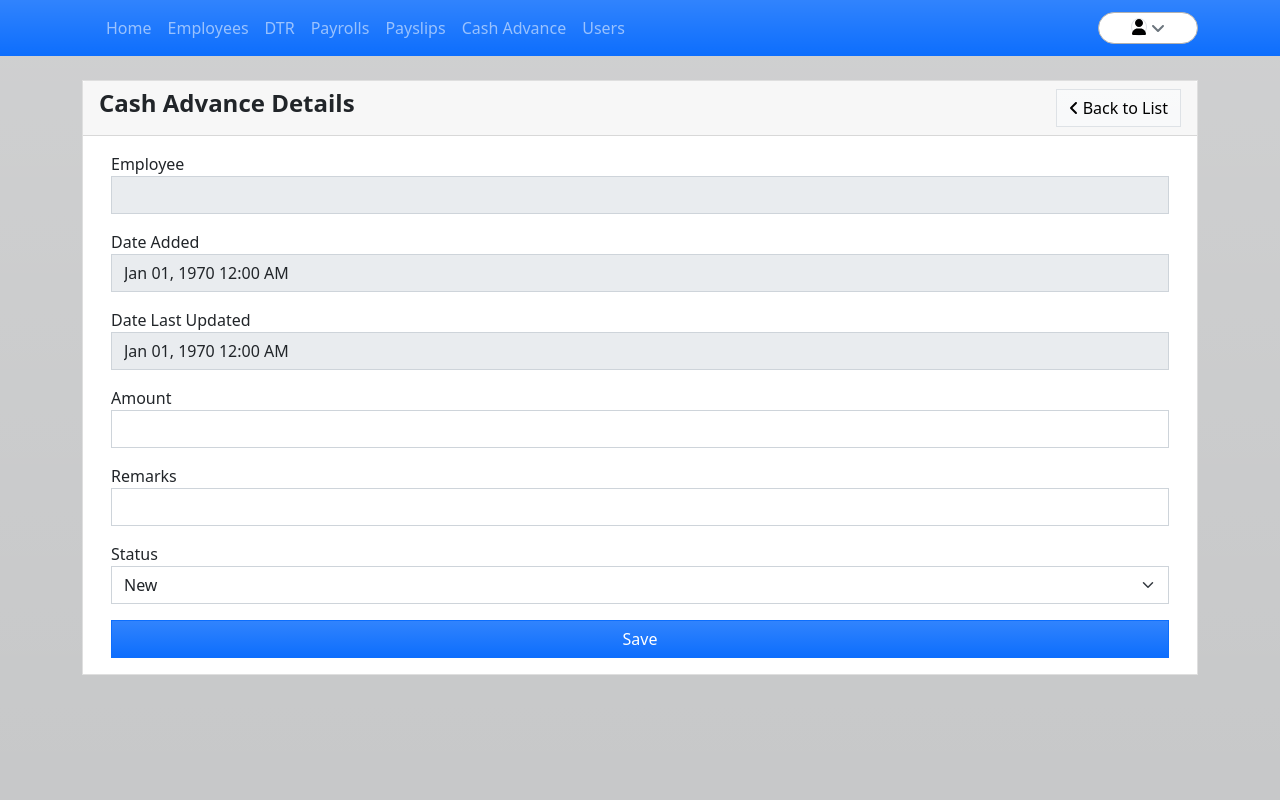
After one commit to binaryjc/attendance-payroll, a CodeIgniter 4 app: the page made by app/Views/pages/cashadvance/edit.php in a window 1280 px wide. The commit adds this page. Run offline with PHP 8.4 and a stand-in for CodeIgniter, Linux system fonts and the light colour scheme; the template is opened without the code that fills it, so the values that code supplies are empty; some libraries are stand-ins or nearby versions.

Commit message:
Cash advance

```diff
--- a/app/Views/layouts/main.php
+++ b/app/Views/layouts/main.php
@@ -48,7 +48,7 @@
 <body class="bg-dark bg-gradient bg-opacity-25">
     <nav class="navbar navbar-expand-md navbar-dark bg-primary bg-gradient">
     <div class="container">
-        <a class="navbar-brand" href="https://sourcecodester.com"><?= env('short_name') ?></a>
+        <a class="navbar-brand" href="<?=base_url()?>"><?= env('short_name') ?></a>
         <button class="navbar-toggler" type="button" data-bs-toggle="collapse" data-bs-target="#navbarSupportedContent" aria-controls="navbarSupportedContent" aria-expanded="false" aria-label="Toggle navigation">
         <span class="navbar-toggler-icon"></span>
         </button>
@@ -57,12 +57,11 @@
             <li class="nav-item">
                 <a class="nav-link <?= isset($page_title) && $page_title == 'Home' ? 'active' : '' ?>" aria-current="page" href="<?= base_url() ?>">Home</a>
             </li>
-            <li><a class="nav-link <?= isset($page_title) && $page_title == 'Departments' ? 'active' : '' ?>" href="<?= base_url('Main/departments') ?>">Departments</a></li>
-            <li><a class="nav-link <?= isset($page_title) && $page_title == 'Designations' ? 'active' : '' ?>" href="<?= base_url('Main/designations') ?>">Designations</a></li>
             <li><a class="nav-link <?= isset($page_title) && $page_title == 'Employees' ? 'active' : '' ?>" href="<?= base_url('Main/employees') ?>">Employees</a></li>
-            <li><a class="nav-link <?= isset($page_title) && $page_title == 'Employees' ? 'active' : '' ?>" href="<?= base_url('Attendance/employee_dtr_table') ?>">DTR</a></li>
+            <li><a class="nav-link <?= isset($page_title) && $page_title == 'Attendance' ? 'active' : '' ?>" href="<?= base_url('Attendance/employee_dtr_table') ?>">DTR</a></li>
             <li><a class="nav-link <?= isset($page_title) && $page_title == 'Payrolls' ? 'active' : '' ?>" href="<?= base_url('Main/payrolls') ?>">Payrolls</a></li>
             <li><a class="nav-link <?= isset($page_title) && $page_title == 'Payslips' ? 'active' : '' ?>" href="<?= base_url('Main/payslips') ?>">Payslips</a></li>
+            <li><a class="nav-link <?= isset($page_title) && $page_title == 'Cash Advance' ? 'active' : '' ?>" href="<?= base_url('Main/cash_advance') ?>">Cash Advance</a></li>
             <li><a class="nav-link <?= isset($page_title) && $page_title == 'Users' ? 'active' : '' ?>" href="<?= base_url('Main/users') ?>">Users</a></li>
         </ul>
         <div class="dropdown">
--- /dev/null
+++ b/app/Views/pages/cashadvance/edit.php
@@ -0,0 +1,66 @@
+<?= $this->extend('layouts/main') ?>
+
+<?= $this->section('content') ?>
+<div class="card rounded-0">
+    <div class="card-header">
+        <div class="d-flex w-100 justify-content-between">
+            <div class="col-auto">
+                <div class="card-title h4 mb-0 fw-bolder">Cash Advance Details</div>
+            </div>
+            <div class="col-auto">
+                <a href="<?= base_url('Main/cash_advance') ?>" class="btn btn btn-light bg-gradient border rounded-0"><i class="fa fa-angle-left"></i> Back to List</a>
+            </div>
+        </div>
+    </div>
+    <div class="card-body">
+        <div class="container-fluid">
+            <form action="<?= base_url('Main/cash_advance_update') ?>" method="POST">
+                <?php if($session->getFlashdata('error')): ?>
+                    <div class="alert alert-danger rounded-0">
+                        <?= $session->getFlashdata('error') ?>
+                    </div>
+                <?php endif; ?>
+                <?php if($session->getFlashdata('success')): ?>
+                    <div class="alert alert-success rounded-0">
+                        <?= $session->getFlashdata('success') ?>
+                    </div>
+                <?php endif; ?>
+                <div class="mb-3">
+                    <label for="employee_id" class="control-label">Employee</label>
+                    <input type="text" class="form-control rounded-0" disabled value="<?= isset($cashad['name']) ? $cashad['name'] : '' ?>">
+                    <input type="hidden" class="form-control rounded-0" name="ca_id" value="<?= isset($cashad['ca_id']) ? $cashad['ca_id'] : '' ?>">
+
+                </div>
+                <div class="mb-3">
+                    <label for="employee_id" class="control-label">Date Added</label>
+                    <input type="text" class="form-control rounded-0" disabled value="<?= date("M d, Y h:i A", strtotime($cashad['created_at'])) ?>">
+                </div>
+                <div class="mb-3">
+                    <label for="employee_id" class="control-label">Date Last Updated</label>
+                    <input type="text" class="form-control rounded-0" disabled value="<?= date("M d, Y h:i A", strtotime($cashad['updated_at'])) ?>">
+                </div>
+
+                <div class="mb-3">
+                    <label for="amount" class="control-label">Amount</label>
+                    <input type="number" class="form-control rounded-0" id="amount" name="amount"value="<?= isset($cashad['amount']) ? $cashad['amount'] : '' ?>" required="required">
+                </div>
+                <div class="mb-3">
+                    <label for="remarks" class="control-label">Remarks</label>
+                    <input type="text" class="form-control rounded-0" id="remarks" name="remarks"value="<?= isset($cashad['remarks']) ? $cashad['remarks'] : '' ?>" required="required">
+                </div>
+                <div class="mb-3">
+                    <label for="status" class="control-label">Status</label>
+                                <select id="status" name="status" class="form-select rounded-0">
+                                    <option value="new" <?= isset($cashad['status']) && $cashad['status'] == 'new' ? 'selected' : '' ?> >New</option>
+                                    <option value="partial_paid" <?= isset($cashad['status']) && $cashad['status'] == 'partial_paid' ? 'selected' : '' ?> >Partial Paid</option>
+                                    <option value="fully_paid" <?= isset($cashad['status']) && $cashad['status'] == 'fully_paid' ? 'selected' : '' ?> >Fully Paid</option>
+                                </select>
+                </div>
+                <div class="d-grid gap-1">
+                    <button class="btn rounded-0 btn-primary bg-gradient">Save</button>
+                </div>
+            </form>
+        </div>
+    </div>
+</div>
+<?= $this->endSection() ?>
--- a/app/Views/pages/employees/list.php
+++ b/app/Views/pages/employees/list.php
@@ -8,6 +8,10 @@
                 <div class="card-title h4 mb-0 fw-bolder">List of Employees</div>
             </div>
             <div class="col-auto">
+           <a class="btn btn btn-primary bg-gradient rounded-0" href="<?= base_url('Main/departments') ?>">Departments</a>
+           <a class="btn btn btn-primary bg-gradient rounded-0" href="<?= base_url('Main/designations') ?>">Designations</a>
+
+
                 <a href="<?= base_url('Main/employee_add') ?>" class="btn btn btn-primary bg-gradient rounded-0"><i class="fa fa-plus-square"></i> Add Employee</a>
             </div>
         </div>
```
Also changed, not shown: app/Models/CashAdvanceModel.php (added, +42 -0 lines), app/Views/pages/cashadvance/add.php (added, +60 -0 lines), 1 other file.
